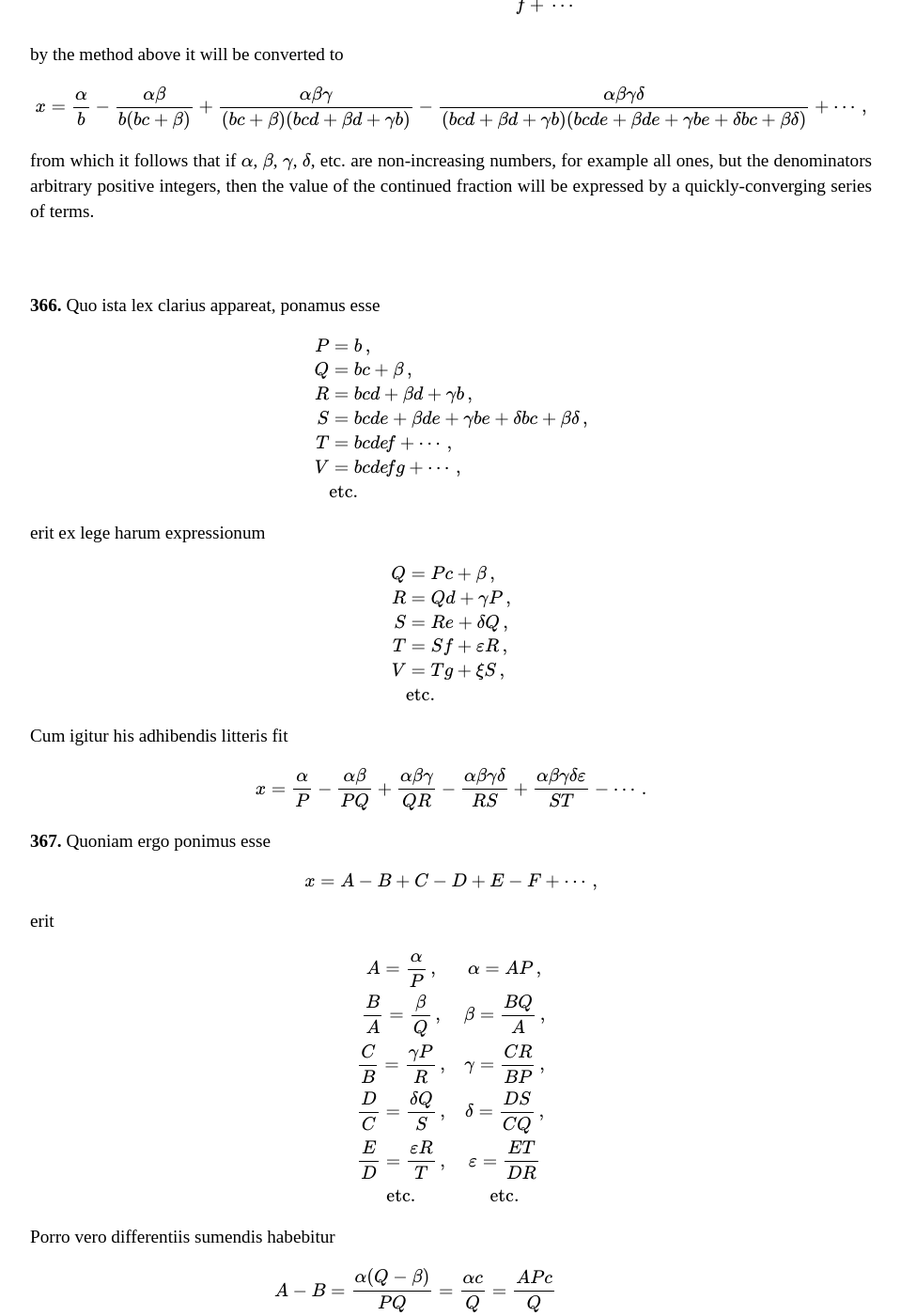
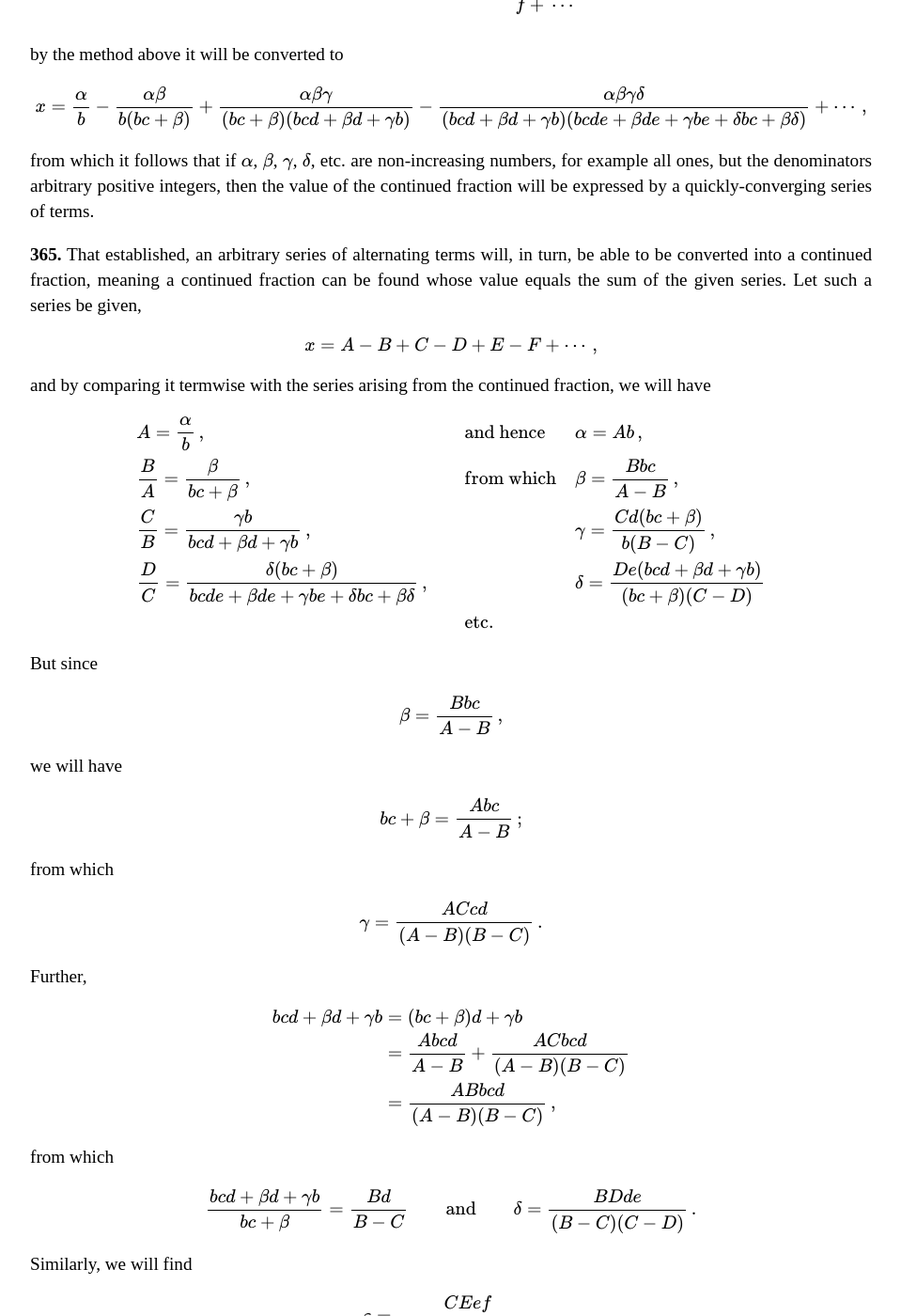
Before and after one commit to ttdoucet/ttdoucet.github.io, a Jekyll site: the page built from euler/e101-en.html, in a window 1280 px wide and 1400 px high, scrolled down 4008 px. Shown: the whole window at 94% size, without its empty margins (160-1119 px from the left). Built offline with Jekyll 4.4.1, drawn with Linux system fonts in a browser that asks for light colours; formulas are drawn with MathJax 3; some of the changed text lies outside the part shown.

Commit message:
Translated p.365 of e101.

```diff
--- a/euler/e101-en.html
+++ b/euler/e101-en.html
@@ -260,6 +260,73 @@ but the denominators arbitrary positive integers,
 then the value of the continued fraction will be expressed
 by a quickly-converging  series of terms.
 
+<p><esec>365.</esec>
+That established,
+an arbitrary series of alternating terms will, in turn,
+be able to be converted into a continued fraction,
+meaning a continued fraction can be found whose
+value equals the sum of the given series.
+Let such a series be given,
+
+\begin{equation}
+x = A - B + C - D + E - F + \cdots \,,
+\end{equation}
+
+and by comparing it termwise with the series arising from the continued
+fraction, we will have
+
+\begin{array}{llll}
+\displaystyle{A={\alpha\over b}}\,, &&\hbox{and hence} &  \displaystyle{\alpha = A b}\,, \\
+\displaystyle{ {B\over A} = {\beta\over{bc+\beta}}}\,, && \hbox{from which} &   \displaystyle{\beta = {Bbc\over{A-B}}}\,, \\
+\displaystyle { {C\over B} ={\gamma b \over bcd + \beta d + \gamma b}} \,, &&&   \displaystyle \gamma = { {Cd(bc+\beta)}\over b(B-C)}\,, \\
+\displaystyle { {D\over C} ={\delta (bc + \beta) \over bcde + \beta d e + \gamma b e + \delta b c + \beta\delta}} \,, &&&
+  \displaystyle{\delta = {De(bcd + \beta d + \gamma b)\over (bc+\beta)(C-D)}} \\
+&&\hbox{etc.}
+\end{array}
+
+But since
+
+\begin{equation}
+\beta = {Bbc\over A - B}\,,
+\end{equation}
+
+we will have
+
+\begin{equation}
+bc + \beta = {Abc\over A-B}\,;
+\end{equation}
+
+from which
+
+\begin{equation}
+\gamma = {ACcd \over {(A-B)(B-C)}}\,.
+\end{equation}
+
+Further,
+
+\begin{aligned}
+bcd + \beta d + \gamma b &=
+(bc+\beta)d + \gamma b \cr
+&= {Abcd \over A - B} + {ACbcd \over (A-B)(B-C)} \cr
+&= {ABbcd \over(A-B)(B-C)} \,,
+\end{aligned}
+
+from which
+
+\begin{array}{ccc}
+\displaystyle{bcd + \beta d + \gamma b \over bc + \beta} = {Bd \over B-C} &
+\quad\hbox{and}\quad &
+\displaystyle\delta = {BDde \over (B-C)(C-D) }\,.
+\end{array}
+
+Similarly, we will find
+
+\begin{equation}
+\varepsilon = {CEef \over (C-D)(D-E)}
+\end{equation}
+
+and so on.
+
 <br><br><br>
 
 <p><esec>366.</esec>
```
